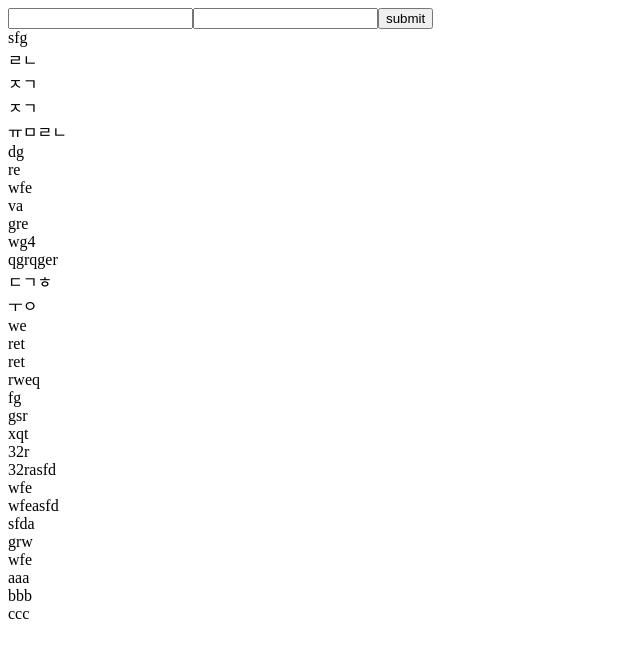
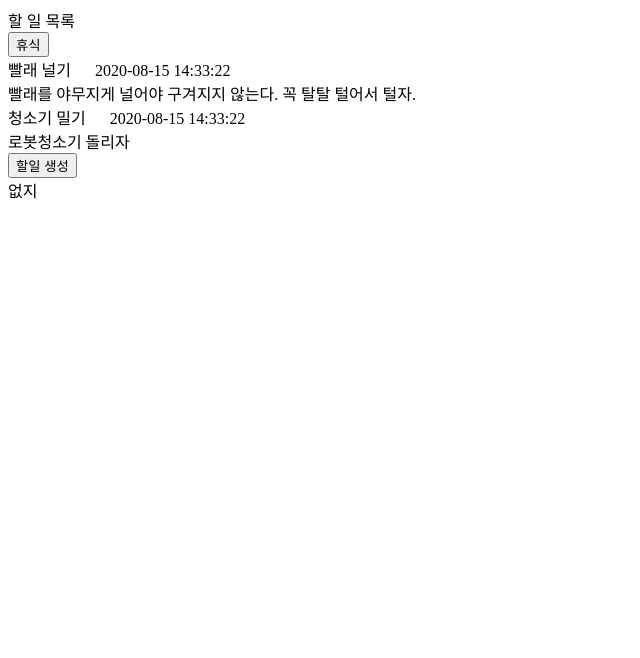
Before and after one commit to xfrnk2/learning_react, a React (Create React App) app: page / in a window 1280 px wide. Shown: the top 658 px of the page, without its empty margins (0-640 px from the left). Built offline with nearby package versions, Linux system fonts and the light colour scheme; data requests are answered from the project's data file.

Commit message:
homework done

```diff
--- a/db.json
+++ b/db.json
@@ -1,4 +1,35 @@
 {
+  "foods": [
+    {
+      "title": "123ㄹㄴ",
+      "reason": "1232123ㄴㄹ",
+      "id": 1
+    },
+    {
+      "title": "123ㄹㄴ",
+      "reason": "1232123ㄴㄹ",
+      "id": 2
+    },
+    {
+      "title": "123ㄹㄴ",
+      "reason": "1232123ㄴㄹ",
+      "id": 3
+    }
+  ],
+  "todos": [
+    {
+      "subject": "빨래 널기",
+      "content": "빨래를 야무지게 널어야 구겨지지 않는다. 꼭 탈탈 털어서 털자.",
+      "date": "2020-08-15 14:33:22",
+      "id": 1
+    },
+    {
+      "subject": "청소기 밀기",
+      "content": "로봇청소기 돌리자",
+      "date": "2020-08-15 14:33:22",
+      "id": 2
+    }
+  ],
   "posts": [
     {
       "title": "sfg",
--- a/public/index.html
+++ b/public/index.html
@@ -5,6 +5,7 @@
     <meta name="viewport" content="width=device-width, initial-scale=1" />
     <meta name="theme-color" content="#000000" />
     <title>React App</title>
+    <link rel="stylesheet" href="./style.css"></link>
   </head>
   <body>
     <div id="root">
--- /dev/null
+++ b/public/style.css
@@ -0,0 +1 @@
+.food {display:block; margin-bottom:10px; padding:10px; border:1px solid #e1e1e1;}
--- a/src/homework1/Todo.jsx
+++ b/src/homework1/Todo.jsx
@@ -1,18 +1,23 @@
-import React from 'react';
+import React, {useState} from 'react';
 
 
 const Todo = ({todo}) => {
-    var year = (new Date()).getFullYear();
-    var month =  ((new Date()).getMonth()+1).toString().length === 1 && "0"+((new Date()).getMonth()+1) || (new Date()).getMonth()+1;
-    var day = ((new Date()).getDate()+1).toString().length === 1 && "0"+((new Date()).getDate()+1) || (new Date()).getDate()+1;
-    var hours = ((new Date()).getHours()+1).toString().length === 1 && "0"+((new Date()).getHours()+1) ||  (new Date()).getHours()+1;
-    var minutes = ((new Date()).getMinutes()+1).toString().length === 1 && "0"+((new Date()).getMinutes()+1) || (new Date()).getMinutes()+1;
-    var seconds = ((new Date()).getSeconds()+1).toString().length === 1 && "0"+((new Date()).getSeconds()+1) || (new Date()).getSeconds()+1;
+    // let [form, setForm] = useState({
+    //     subject: todo.subject,
+    //     content: todo.content,
+    //     date : todo.date
+    // });
+    // var year = (new Date()).getFullYear();
+    // var month =  ((new Date()).getMonth()+1).toString().length === 1 && "0"+((new Date()).getMonth()+1) || (new Date()).getMonth()+1;
+    // var day = ((new Date()).getDate()+1).toString().length === 1 && "0"+((new Date()).getDate()+1) || (new Date()).getDate()+1;
+    // var hours = ((new Date()).getHours()+1).toString().length === 1 && "0"+((new Date()).getHours()+1) ||  (new Date()).getHours()+1;
+    // var minutes = ((new Date()).getMinutes()+1).toString().length === 1 && "0"+((new Date()).getMinutes()+1) || (new Date()).getMinutes()+1;
+    // var seconds = ((new Date()).getSeconds()+1).toString().length === 1 && "0"+((new Date()).getSeconds()+1) || (new Date()).getSeconds()+1;
 
     return (
         <div>
-        {todo.subject}
-        {year}-{month}-{day}  {hours}:{minutes}:{seconds}
+        {todo.subject}  　 {todo.date}
+        {/* {year}-{month}-{day}  {hours}:{minutes}:{seconds} */}
         <text><br></br></text>
          {todo.content}
         </div>
--- a/src/homework1/TodoList.jsx
+++ b/src/homework1/TodoList.jsx
@@ -1,22 +1,72 @@
-import React, {Fragment, useState} from 'react';
+import React, { Fragment, useState, useEffect } from 'react';
 import Todo from './Todo';
-
+import axios from 'axios';
 const TodoList = () => {
 
+    let [todos, setTodos] = useState([]);
     let [currentStatus, setCurrentStatus] = useState("휴식");
+    let [writingMode, setWritingMode] = useState(false);
+    let [form, setForm] = useState({
+        subject: "",
+        content: "",
+        date: ""
+    });
+    // let todos = [{ subject: "빨래 널기", content: "빨래를 야무지게 널어야 구겨지지 않는다. 꼭 탈탈 털어서 털자.", date: "2020-08-15 14:33:22" },
+    // { subject: "청소기 밀기", content: "로봇청소기 돌리자", date: "2020-08-15 14:33:22" }
+    // ];
 
-    let works = [{subject: "빨래 널기", content: "빨래를 야무지게 널어야 구겨지지 않는다. 꼭 탈탈 털어서 털자."},
-        {subject: "청소기 밀기", content: "로봇청소기 돌리자", created_at: "2020-08-15 14:33:22"}
-        ];
-
+    useEffect(() => {
+        axios.get("/todos")
+            .then((response) => {
+                setTodos(response.data);
+            })
+            .catch((error) => {
+                console.log(error);
+            });
+    }, []);
 
     const changeStatus = () => {
-        if (currentStatus === "휴식"){
+        if (currentStatus === "휴식") {
             setCurrentStatus("열일")
         } else {
             setCurrentStatus("휴식")
         }
     }
+    const changeWritingMode = () => {
+        if (writingMode === true) {
+            setWritingMode(false);
+        }
+        else {
+            setWritingMode(true);
+        }
+    }
+
+    const create = (event) => {
+        event.preventDefault();
+        console.log(event)
+        console.log(todos)
+        console.log(form)
+        axios.post("/todos", form)
+            .then((response) => {
+                console.log(response.data);
+                setTodos([...todos, response.data]);
+                changeWritingMode();
+            })
+            .catch((error) => {
+                console.log(form)
+                console.log(error.data)
+                console.log(error);
+            });
+    }
+
+    const changeForm = (data) => {
+        setForm({
+            ...form,
+            [data.target.name]: data.target.value
+        });
+
+    }
+
 
 
     return (
@@ -26,8 +76,29 @@ const TodoList = () => {
                 <button onClick={changeStatus}>{currentStatus}</button>
             </div>
             <div>
-        {works.map((todo, index) => { return <Todo key={index} todo={todo}></Todo>})}
+                {todos.map((todo, index) => { return <Todo key={index} todo={todo}></Todo> })}
             </div>
+            <button type="button" onClick={(event) => { changeWritingMode(event) }}> 할일 생성</button>
+            <div>
+                {writingMode
+                    ?
+                    <Fragment>
+                        <div>
+                            <form onSubmit={(event) => { create(event) }}>
+                                <input type="text" name="subject" onChange={(e) => { changeForm(e) }} placeholder={"할일"}></input>
+                                <input type="text" name="content" onChange={(e) => { changeForm(e) }} placeholder={"할일 설명"}></input>
+                                <input type="text" name="date" onChange={(e) => { changeForm(e) }} placeholder={"완료 예정일"}></input>
+                                <button type="submit"> 확인</button>
+                                <button onClick={(event) => changeWritingMode(event)}>취소</button>
+                            </form>
+
+                        </div>
+                    </Fragment>
+                    :
+                    <form>없지</form>
+                }
+            </div>
+
         </Fragment>
     );
 }
--- a/src/index.js
+++ b/src/index.js
@@ -5,9 +5,9 @@ import TodoApp from './homework1/TodoApp';
 
 ReactDOM.render(
   <React.StrictMode>
-    <App />
+    {/* <App /> */}
 
-    {/* <TodoApp /> */}
+    <TodoApp />
   </React.StrictMode>,
   document.getElementById('root')
 );
--- a/src/learning_course/App.jsx
+++ b/src/learning_course/App.jsx
@@ -1,11 +1,12 @@
 import React from 'react';
 import Parent from './Parent';
-import Example from './Example';
+import Foods from './Foods';
 
 const App = () => {
   return (
     <div>
-      <Example></Example>
+      <Foods></Foods>
+
     </div>
   );
 }
--- a/src/learning_course/Example.jsx
+++ /dev/null
@@ -1,62 +0,0 @@
-import React, {useState, useEffect, Fragment} from 'react';
-import axios from 'axios';
-
-const Example = ({ }) => {
-    let [foods, setFoods] = useState([]);
-    let [form, setForm] = useState({
-        title: "",
-        reason: ""
-    });
-
-    useEffect(() => {
-        axios.get("/posts")
-            .then((response) => {
-                console.log(response);
-
-                setFoods(response.data);
-
-            })
-            .catch((error) => {
-                console.log(error);
-            });
-    },[]);
-
-    const changeForm = (content) => {
-        setForm({...form,
-            [content.target.name]: content.target.value
-        });
-    }
-    const showForm = (event) => {
-        event.preventDefault();
-
-        axios.post("/posts", form)
-            .then((response) => {
-                console.log(response);
-                setFoods([...foods, form])
-            })
-            .catch((error) => {
-                console.log(error);
-            });
-    }
-
-
-    return (
-        <Fragment>
-            <div>
-                <form onSubmit={(event)=>{showForm(event)}}>
-                    <input type="text" name="title" onChange={(e) => {changeForm(e)}}/>
-                    <input type="text" name="reason" onChange={(e) => {changeForm(e)}}/>
-
-                    <button>submit</button>
-                </form>
-
-                {foods.map((food, index) => {
-                    return <div key={index} className="food">{food.title}</div>
-                })}
-            </div>
-
-        </Fragment>
-
-    );
-}
-export default Example;
--- /dev/null
+++ b/src/learning_course/Food.jsx
@@ -0,0 +1,62 @@
+import React, { useState, Fragment } from 'react';
+import axios from 'axios';
+
+const Food = ({ food, foods, update, setFoods }) => {
+    let [editMode, setEditMode] = useState(false); // 편집모드인지
+    let [form, setForm] = useState({
+        title: food.title,
+        reason: food.reason
+    });
+
+
+    const submit = (event) => {
+        update(event, form, food, setEditMode)
+    }
+
+    const changeForm = (e) => {
+        setForm({
+            ...form,
+            [e.target.name]: e.target.value
+        });
+    }
+
+    const deleteFood = (foods) => {
+        axios.delete('/foods/' + food.id)
+            .then((response) => {
+                setFoods(foods.filter((targetFood) => {
+                    return targetFood.id !== food.id
+                }));
+            })
+            .catch((error) => {
+                console.log.error()
+            })
+
+    }
+
+
+    // 1. 입력값에 따라 form state 업데이트
+    // 2. 엔터 또는 확인 버튼을 눌렀을 때 submit하기(console로 form 찍어보기)
+    // 3. 실제 update api 요청 보내보기
+    // 4. 실제 데이터 update해보기
+    return (
+        <div className="food">
+
+            {editMode
+                ? <form onSubmit={(event) => { submit(event) }}>
+                    <input type="text" name="title" onChange={(e) => { changeForm(e) }} placeholder={"좋아하는 것 이름"} value={form.title}></input>
+                    <input type="text" name="reason" onChange={(e) => { changeForm(e) }} placeholder={"좋아하는 이유"} value={form.reason}></input>
+
+                    <button type="submit"> 확인</button>
+                    <button type="button" onClick={() => { setEditMode(false) }}>닫기</button>
+                </form>
+                : <Fragment>
+                    {food.title}
+                    <br />{food.reason}
+                    <button onClick={() => { setEditMode(true); }}>edit</button>
+                    <button onClick={() => {deleteFood(foods)}}>remove</button>
+                </Fragment>
+            }
+        </div>
+    );
+}
+export default Food;
--- /dev/null
+++ b/src/learning_course/Foods.jsx
@@ -0,0 +1,87 @@
+import React, {useState, useEffect, Fragment} from 'react';
+import axios from 'axios';
+import Food from './Food';
+
+const Foods = ({ }) => {
+    // 1. form창 만들기
+    // 2. input에 입력 시 form state값 변경
+    // 3. submit 시 생성 api 요청
+    // 4. 응답값을 토대로 목록 업데이트
+
+    let [foods, setFoods] = useState([]);
+    let [form, setForm] = useState({
+        title: "",
+        reason: ""
+    });
+
+    useEffect(() => {
+        axios.get("/foods")
+            .then((response) => {
+                setFoods(response.data);
+            })
+            .catch((error) => {
+                console.log(error);
+            });
+    },[]);
+
+    const changeForm = (content) => {
+        setForm({
+            ...form,
+            [content.target.name]: content.target.value
+        });
+    }
+    const create = (event) => {
+        event.preventDefault();
+
+        axios.post("/foods", form)
+            .then((response) => {
+                console.log(response.data);
+                setFoods([...foods, response.data]);
+            })
+            .catch((error) => {
+                console.log(error);
+            });
+    }
+
+    const update = (event, form, food, setEditMode) => {
+        event.preventDefault();
+        axios.patch('/foods/' + food.id, form)
+            .then((response) => {
+                setFoods(foods.map(foodData => {
+                    if(foodData.id === response.data.id)
+                        return response.data;
+
+                    return foodData;
+                }));
+
+                setEditMode(false);
+            })
+            .catch((error) => {
+                console.log(error);
+            });
+    };
+
+    // foods.filter(food => {
+    //     return food.id !== deletedFood.id
+    // })
+
+    return (
+        <Fragment>
+            <div>
+                <form onSubmit={(event)=>{create(event)}}>
+                    <input type="text" name="title" onChange={(e) => {changeForm(e)}}/>
+                    <input type="text" name="reason" onChange={(e) => {changeForm(e)}}/>
+
+                    <button>submit</button>
+                </form>
+
+                {foods.map((food) => {
+                    return <Food key={food.id} food={food} foods={foods} setFoods={setFoods} update ={update}></Food>;
+                })}
+            </div>
+
+        </Fragment>
+
+    );
+}
+export default Foods;
```
Lines whose indentation alone changed are shown as unchanged.
